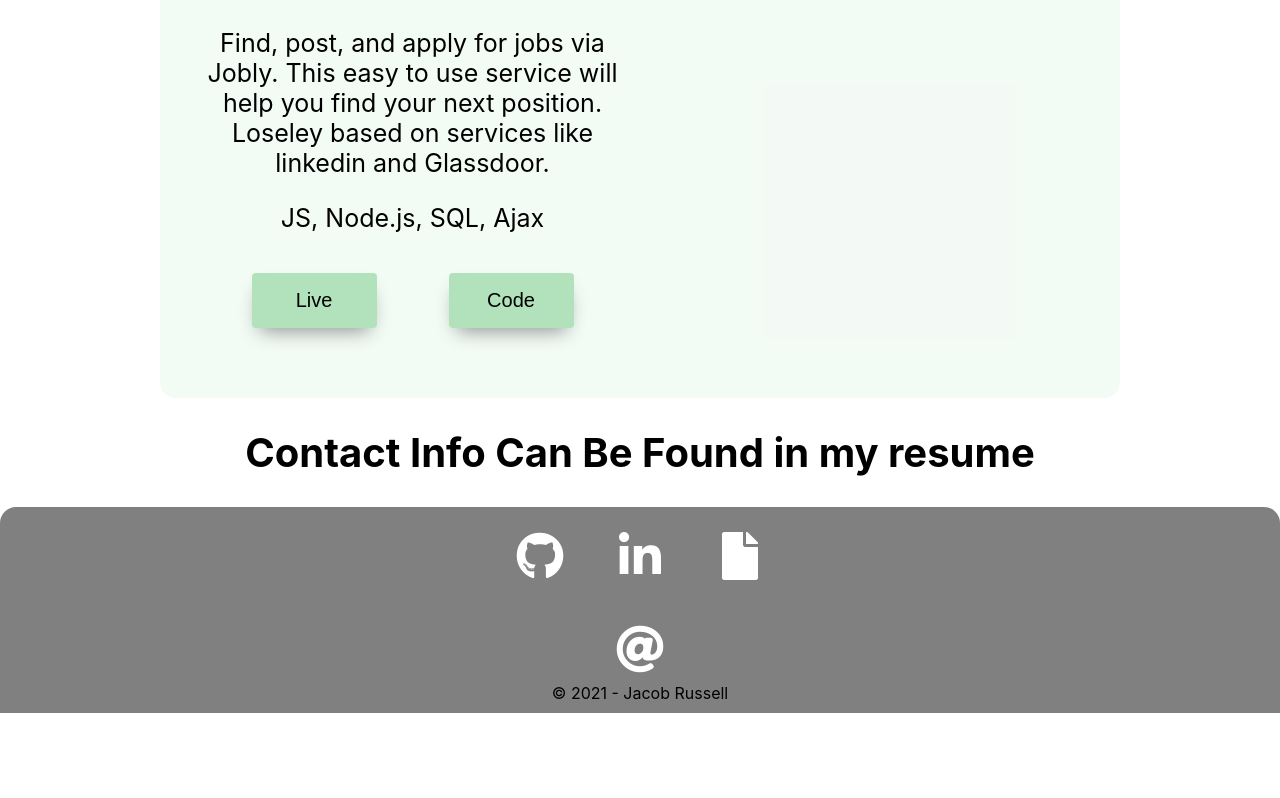
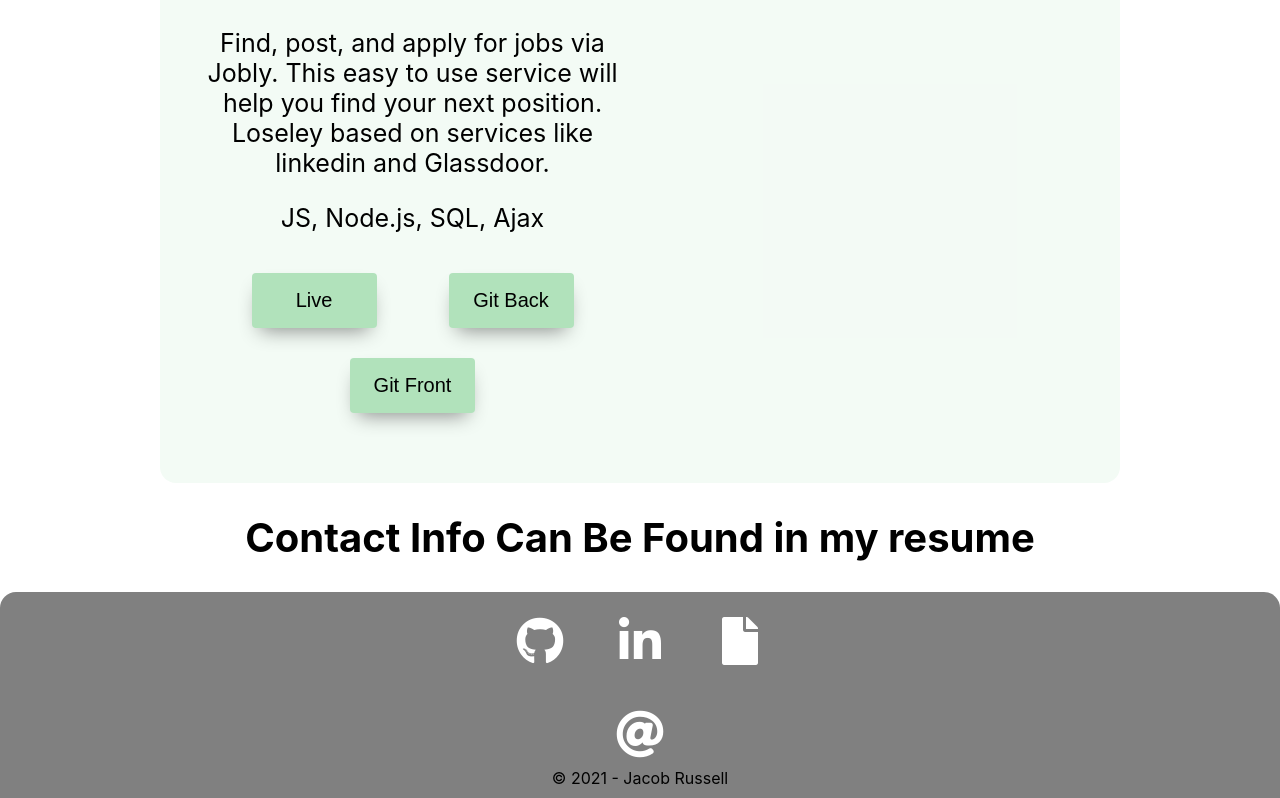
Before and after one commit to J-Russell329/Profolio, a React (Create React App) app: page / in a window 1280 px wide. Shown: the part 3219-4017 px from the top of the page. Before the commit the page ends 3932 px from the top, so only its background shows below. Built offline with nearby package versions, Linux system fonts and the light colour scheme.

Commit message:
added in some working files

```diff
--- a/src/App.js
+++ b/src/App.js
@@ -38,6 +38,7 @@ function App() {
 					altText="Bring To Light Books Logo"
 					btn1
 					btn1Name="Live"
+					btn1Link="https://find-my-book-list.herokuapp.com/"
 				/>
 				<Card
 					screenSize={screenSize}
@@ -48,6 +49,7 @@ function App() {
 					altText="twiter clone warbler project"
 					btn1
 					btn1Name="Live"
+					btn1Link="https://jacob-russell-jobly.netlify.app/companies"
 					btn2
 					btn2Name="Git Back"
 					btn3
@@ -61,8 +63,13 @@ function App() {
 					altText="job finder app"
 					btn1
 					btn1Name="Live"
+					btn1Link="https://jacob-russell-jobly.netlify.app/companies"
 					btn2
-					btn2Name="Code"
+					btn2Name="Git Back"
+					btn2Link="https://github.com/J-Russell329/experimental_JS/tree/master/express-jobly"
+					btn3
+					btn3Name="Git Front"
+					btn3Link="https://github.com/J-Russell329/jobly-329"
 				/>
 				<div class="card">
 					<h2>Contact Info Can Be Found in my resume</h2>
```
